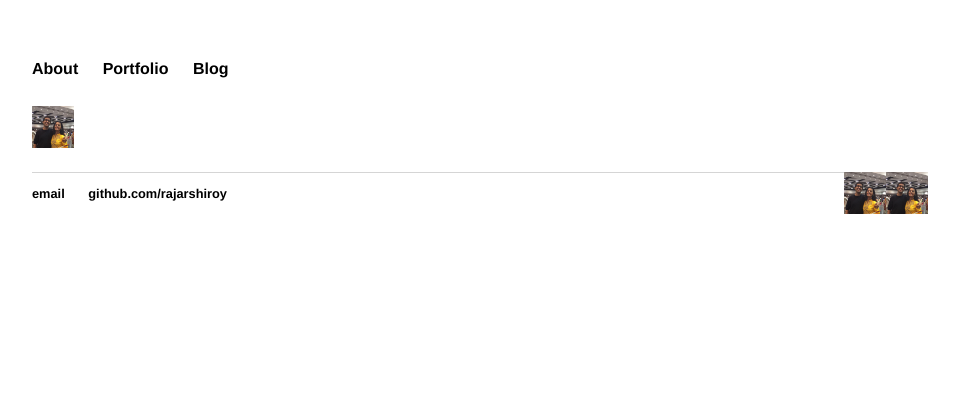
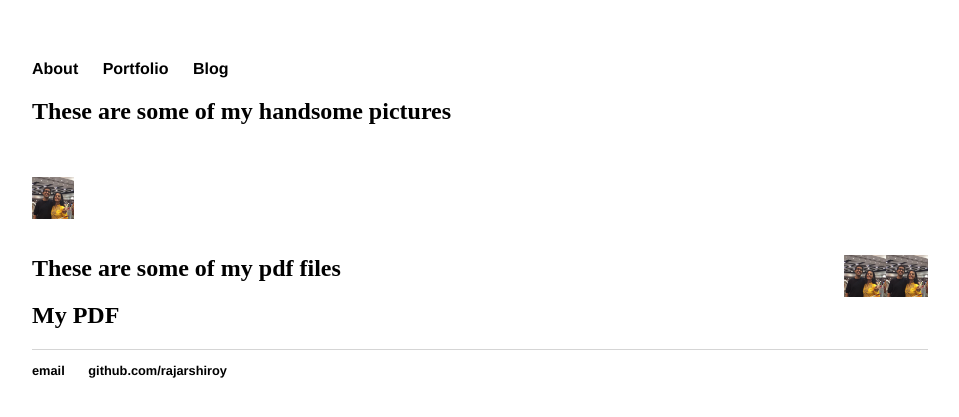
Before and after one commit to rajarshiroy/rajarshiroy.github.io, a Jekyll site: the page built from portfolio/index.html, in a window 1280 px wide. Shown: the top 417 px of the page, without its empty margins (160-1119 px from the left). Built offline with Jekyll 4.4.1, drawn with Linux system fonts in a browser that asks for light colours.

Commit message:
Adding index file

```diff
--- a/portfolio/index.html
+++ b/portfolio/index.html
@@ -3,7 +3,13 @@ layout: default
 title: Portfolio
 ---
 <div class="blurb">
+	<h2>These are some of my handsome pictures<h2>
 	<p><img src="/public/rajarshi.jpg" alt="Rajarshi Picture" width="42" height="42" align="middle"></p>
   <p><img src="/public/rajarshi.jpg" alt="Rajarshi Picture" width="42" height="42" align="right"></p>
   <p><img src="/public/rajarshi.jpg" alt="Rajarshi Picture" width="42" height="42" align="right"></p>
 </div>
+
+<div class="blurb">
+	<h2>These are some of my pdf files<h2>
+	<a href="/public/rajarshi.pdf">My PDF</a>
+</div>
```
